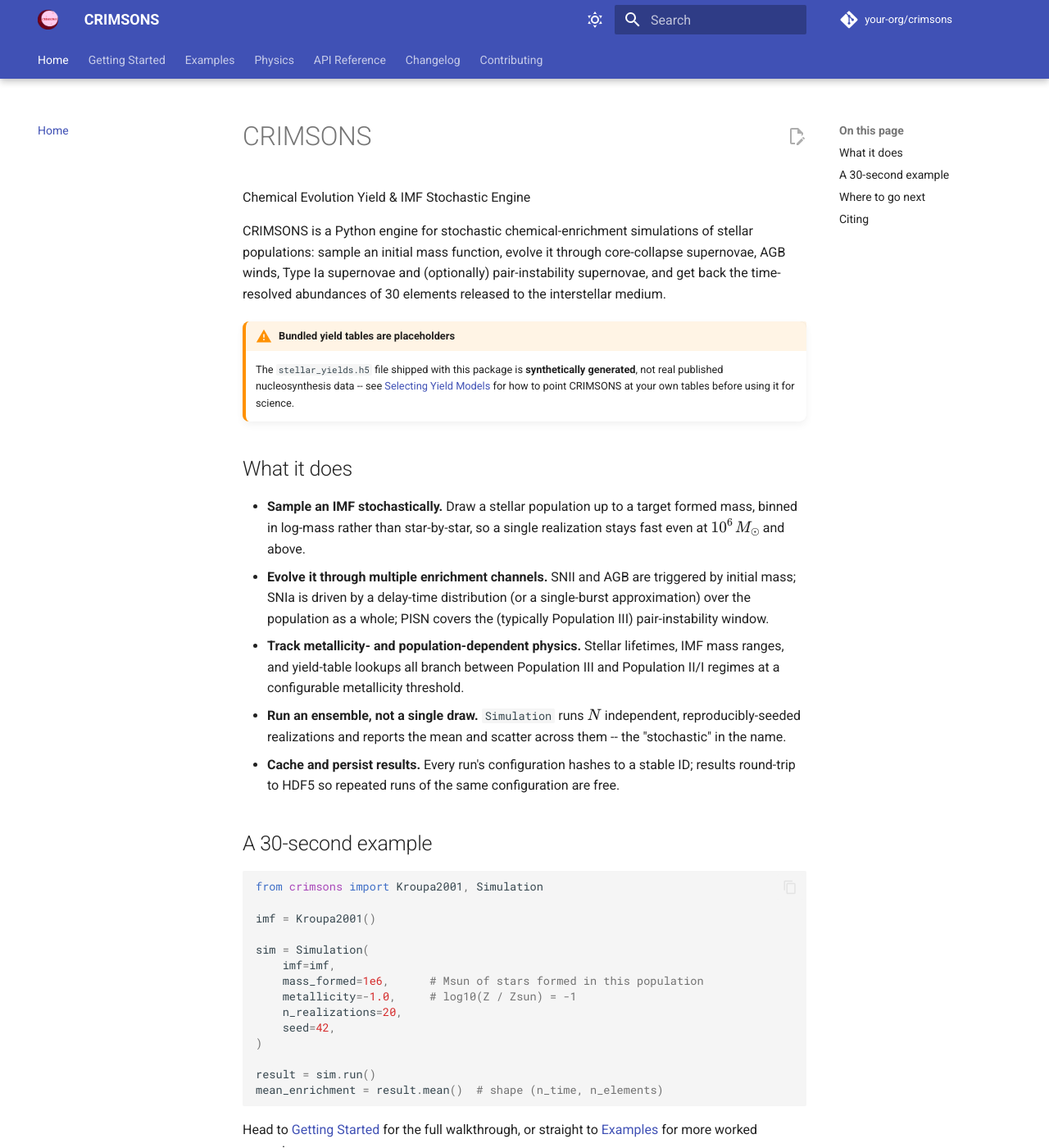
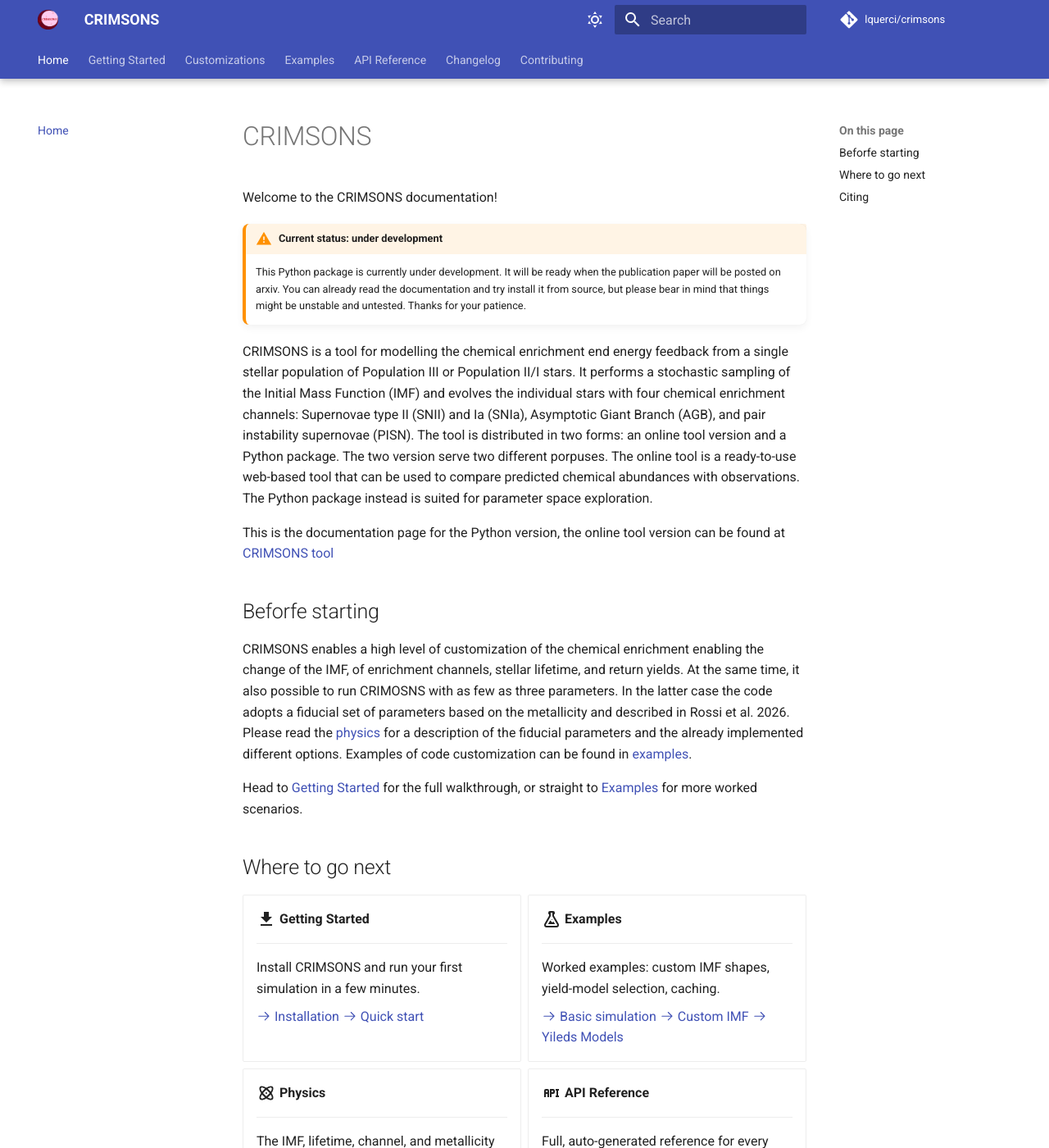
Before and after one commit to lquerci/crimsons, an MkDocs documentation site: the page built from docs/index.md, in a window 1280 px wide and 1400 px high. Shown: the whole window at 82% size. Built offline with MkDocs 1.6.1 and Material for MkDocs 9.7.7, drawn with Linux system fonts in a browser that asks for light colours; comment, search, counter and statistics services are not loaded; some of the changed text lies outside the part shown.

Commit message:
change: restructuring of the docs structure with "Customization" instead of "Physics"

````diff
--- a/docs/index.md
+++ b/docs/index.md
@@ -1,62 +1,26 @@
 ---
 title: CRIMSONS
-description: Chemical Evolution Yield & IMF Stochastic Engine
+description: Chemical Enrichment & IMF Stochastic Engine
 ---
 
 # CRIMSONS
 
-Chemical Evolution Yield & IMF Stochastic Engine
+Welcome to the CRIMSONS documentation!
 
-CRIMSONS is a Python engine for stochastic chemical-enrichment simulations of
-stellar populations: sample an initial mass function, evolve it through
-core-collapse supernovae, AGB winds, Type Ia supernovae and (optionally)
-pair-instability supernovae, and get back the time-resolved abundances of 30
-elements released to the interstellar medium.
 
-!!! warning "Bundled yield tables are placeholders"
-    The `stellar_yields.h5` file shipped with this package is
-    **synthetically generated**, not real published nucleosynthesis data --
-    see [Selecting Yield Models](examples/yield-models.md) for how to point
-    CRIMSONS at your own tables before using it for science.
+!!! warning "Current status: under development"
+    This Python package is currently under development. It will be ready when the publication paper will be posted on arxiv. You can already read the documentation and try install it from source, but please bear in mind that things might be unstable and untested. Thanks for your patience.
 
-## What it does
 
-- **Sample an IMF stochastically.** Draw a stellar population up to a target
-  formed mass, binned in log-mass rather than star-by-star, so a single
-  realization stays fast even at $10^6\,M_\odot$ and above.
-- **Evolve it through multiple enrichment channels.** SNII and AGB are
-  triggered by initial mass; SNIa is driven by a delay-time distribution (or
-  a single-burst approximation) over the population as a whole; PISN covers
-  the (typically Population III) pair-instability window.
-- **Track metallicity- and population-dependent physics.** Stellar
-  lifetimes, IMF mass ranges, and yield-table lookups all branch between
-  Population III and Population II/I regimes at a configurable metallicity
-  threshold.
-- **Run an ensemble, not a single draw.** `Simulation` runs $N$ independent,
-  reproducibly-seeded realizations and reports the mean and scatter across
-  them -- the "stochastic" in the name.
-- **Cache and persist results.** Every run's configuration hashes to a
-  stable ID; results round-trip to HDF5 so repeated runs of the same
-  configuration are free.
+CRIMSONS is a tool for modelling the chemical enrichment end energy feedback from a single stellar population of Population III or Population II/I stars. It performs a stochastic sampling of the Initial Mass Function (IMF) and evolves the individual stars with four chemical enrichment channels: Supernovae type II (SNII) and Ia (SNIa), Asymptotic Giant Branch (AGB), and pair instability supernovae (PISN). The tool is distributed in two forms: an online tool version and a Python package. The two version serve two different porpuses. The online tool is a ready-to-use web-based tool that can be used to compare predicted chemical abundances with observations. The Python package instead is suited for parameter space exploration.
 
-## A 30-second example
+This is the documentation page for the Python version, the online tool version can be found at [CRIMSONS tool](https://martina-rossi.it/crimsons.html){: target="_blank" }
 
-```python
-from crimsons import Kroupa2001, Simulation
 
-imf = Kroupa2001()
 
-sim = Simulation(
-    imf=imf,
-    mass_formed=1e6,      # Msun of stars formed in this population
-    metallicity=-1.0,     # log10(Z / Zsun) = -1
-    n_realizations=20,
-    seed=42,
-)
+## Beforfe starting
 
-result = sim.run()
-mean_enrichment = result.mean()  # shape (n_time, n_elements)
-```
+CRIMSONS enables a high level of customization of the chemical enrichment enabling the change of the IMF, of enrichment channels, stellar lifetime, and return yields. At the same time, it also possible to run CRIMOSNS with as few as three parameters. In the latter case the code adopts a fiducial set of parameters based on the metallicity and described in Rossi et al. 2026. Please read the [physics](physics/index.md) for a description of the fiducial parameters and the already implemented different options. Examples of code customization can be found in [examples](examples/basic-simulation.md).
 
 Head to [Getting Started](getting-started/installation.md) for the full
 walkthrough, or straight to [Examples](examples/basic-simulation.md) for more
@@ -73,6 +37,7 @@ worked scenarios.
     Install CRIMSONS and run your first simulation in a few minutes.
 
     [:octicons-arrow-right-24: Installation](getting-started/installation.md)
+    [:octicons-arrow-right-24: Quick start](getting-started/quickstart.md)
 
 - :material-flask-outline:{ .lg .middle } **Examples**
 
@@ -81,6 +46,8 @@ worked scenarios.
     Worked examples: custom IMF shapes, yield-model selection, caching.
 
     [:octicons-arrow-right-24: Basic simulation](examples/basic-simulation.md)
+    [:octicons-arrow-right-24: Custom IMF](examples/customs-imf.md)
+    [:octicons-arrow-right-24: Yileds Models](examples/yield-models.md)
 
 - :material-atom:{ .lg .middle } **Physics**
 
@@ -102,9 +69,8 @@ worked scenarios.
 
 ## Citing
 
-If CRIMSONS contributes to a publication, please cite the repository (add
-your Zenodo DOI / paper reference here once available) and cite the
+If CRIMSONS contributes to a publication, please consider citing the
+presentation paper (addpaper reference here once available) and cite the
 literature sources for whichever yield tables and IMF/lifetime
 prescriptions you actually used -- see [Physics](physics/index.md) and
-[Selecting Yield Models](examples/yield-models.md) for the references baked
-into each default.
+[Selecting Yield Models](examples/yield-models.md) for the references.
--- a/mkdocs.yml
+++ b/mkdocs.yml
@@ -5,9 +5,9 @@ site_author: The CRIMSONS Contributors
 # TODO: point these at your real repository/homepage before publishing --
 # repo_url also switches on the "edit this page" pencil icon (already
 # enabled below via content.action.edit) and the GitHub link in the header.
-site_url: https://your-org.github.io/crimsons/
-repo_url: https://github.com/your-org/crimsons
-repo_name: your-org/crimsons
+#site_url: https://your-org.github.io/crimsons/
+repo_url: https://github.com/lquerci/crimsons
+repo_name: lquerci/crimsons
 edit_uri: edit/main/docs/
 
 copyright: Copyright &copy; 2026 The CRIMSONS Contributors
@@ -53,7 +53,7 @@ theme:
     - content.code.copy
     - content.code.annotate
     - content.tabs.link
-    - content.action.edit
+#    - content.action.edit    # "edit this page button"
     - content.tooltips
 
 nav:
@@ -61,18 +61,18 @@ nav:
   - Getting Started:
       - Installation: getting-started/installation.md
       - Quickstart: getting-started/quickstart.md
+  - Customizations:
+      - Overview: customizations/index.md
+      - Initial Mass Function: customizations/imf.md
+      - Stellar Lifetimes: customizations/lifetimes.md
+      - Enrichment Channels: customizations/channels.md
+      - Metallicity & Population III: customizations/metallicity.md
+      - Stochastic Sampling: customizations/sampling.md
   - Examples:
       - Basic Simulation: examples/basic-simulation.md
       - Custom IMF Shapes: examples/custom-imf.md
       - Selecting Yield Models: examples/yield-models.md
       - Caching & Persistence: examples/caching-results.md
-  - Physics:
-      - Overview: physics/index.md
-      - Initial Mass Function: physics/imf.md
-      - Stellar Lifetimes: physics/lifetimes.md
-      - Enrichment Channels: physics/channels.md
-      - Metallicity & Population III: physics/metallicity.md
-      - Stochastic Sampling: physics/sampling.md
   - API Reference:
       - Overview: api/index.md
       - Simulation: api/simulation.md
@@ -161,7 +161,7 @@ extra:
   social:
     # TODO: replace/remove with your project's real links
     - icon: fontawesome/brands/github
-      link: https://github.com/your-org/crimsons
+      link: https://github.com/lquerci/crimsons
     - icon: fontawesome/brands/python
       link: https://pypi.org/project/crimsons/
   # To add a version switcher later, deploy with `mike` and uncomment:
````
Also changed, not shown: docs/examples/custom-imf.md (+3 -2 lines), docs/examples/yield-models.md (+3 -0 lines), docs/getting-started/installation.md (+10 -31 lines), docs/getting-started/quickstart.md (+27 -22 lines), docs/customizations/channels.md (renamed from docs/physics/channels.md), docs/customizations/imf.md (renamed from docs/physics/imf.md), docs/customizations/index.md (renamed from docs/physics/index.md), docs/customizations/lifetimes.md (renamed from docs/physics/lifetimes.md), docs/customizations/metallicity.md (renamed from docs/physics/metallicity.md), docs/customizations/sampling.md (renamed from docs/physics/sampling.md).
